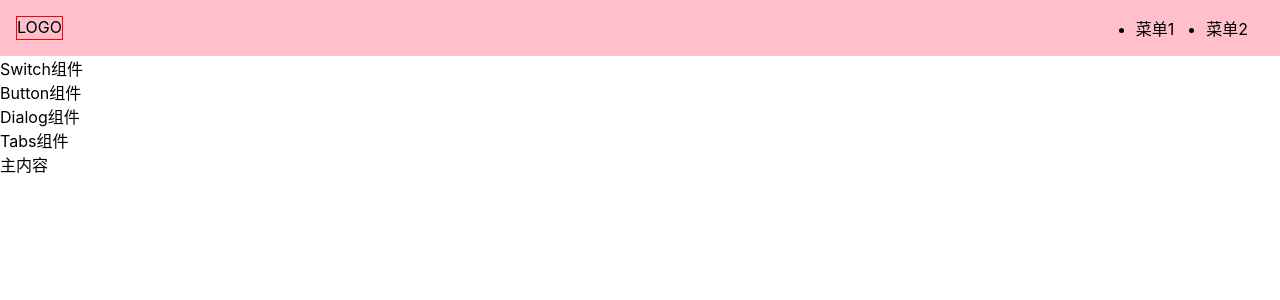
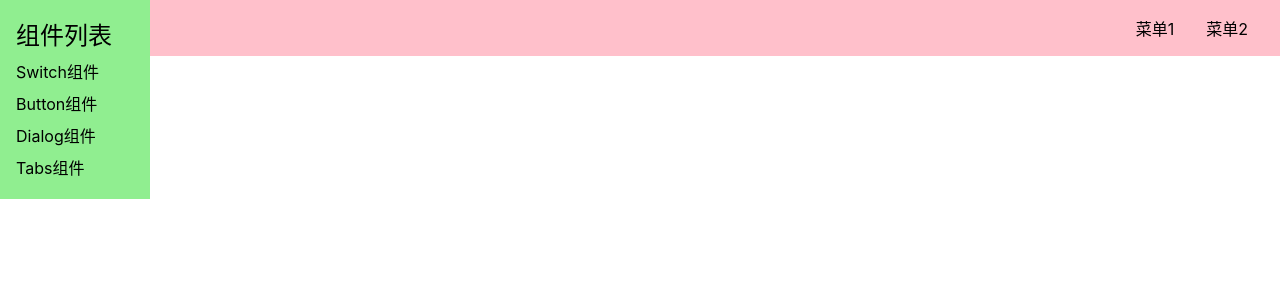
Before and after one commit to liql5870/Tiger-ui, a Vue app: page /#/doc in a window 1280 px wide. Shown: the top 300 px of the page. Built offline with nearby package versions, Linux system fonts and the light colour scheme.

Commit message:
aside css更新

```diff
--- a/src/index.scss
+++ b/src/index.scss
@@ -3,12 +3,13 @@
   padding:0;
   box-sizing:border-box;
 }
-ul.li{
+ul,ol,li{
   list-style: none;
 }
 a{
   text-decoration: none;
   color: inherit;
+  cursor:pointer;
   &:hover{
     border-bottom: 1px solid green;
   }
@@ -17,3 +18,6 @@ body{
   font-size: 16px;
   font-family:-apple-system, "Noto Sans", "Helvetica Neue", Helvetica, "Nimbus Sans L", Arial, "Liberation Sans", "PingFang SC", "Hiragino Sans GB", "Noto Sans CJK SC", "Source Han Sans SC", "Source Han Sans CN", "Microsoft YaHei", "Wenquanyi Micro Hei", "WenQuanYi Zen Hei", "ST Heiti", SimHei, "WenQuanYi Zen Hei Sharp", sans-serif;
 }
+h1,h2,h3,h4,h5,h6{
+  font-weight: normal;
+}
--- a/src/views/Doc.vue
+++ b/src/views/Doc.vue
@@ -2,7 +2,9 @@
   <div>
    <Topnav />
     <div class="content">
+
       <aside>
+        <h2>组件列表</h2>
         <ol>
           <li>
             <router-link to="/doc/switch">Switch组件</router-link>
@@ -18,7 +20,7 @@
           </li>
         </ol>
       </aside>
-      <aside>主内容</aside>
+      <main>主内容</main>
     </div>
   </div>
 </template>
@@ -33,5 +35,20 @@ export default {
 </script>
 
 <style lang='scss' scoped>
-
+aside{
+  background: lightgreen;
+  width: 150px;
+  padding: 16px;
+  position: fixed;
+  top: 0;
+  left: 0;
+  > h2{
+    margin-bottom: 4px;
+  }
+  > ol{
+    > li{
+      padding: 4px 0;
+    }
+  }
+}
 </style>
```
